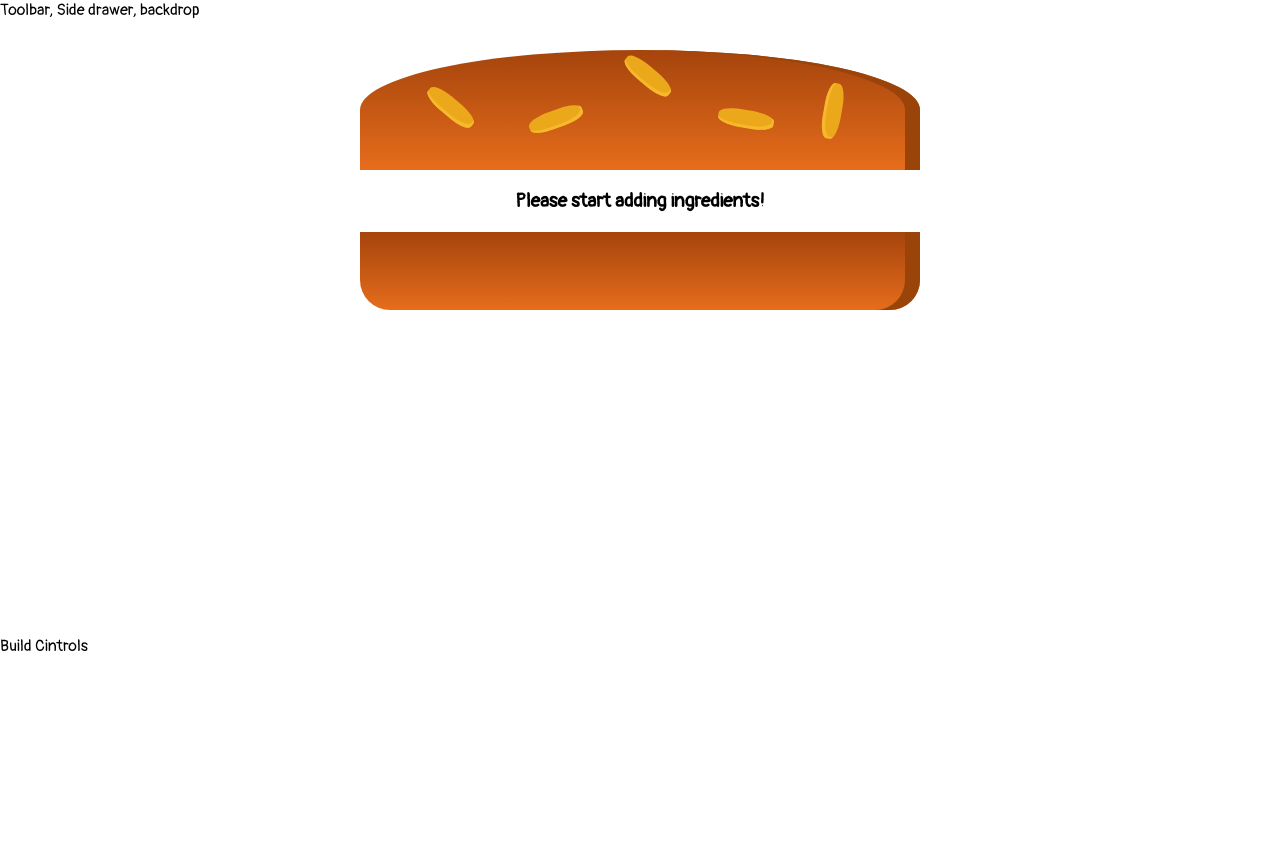
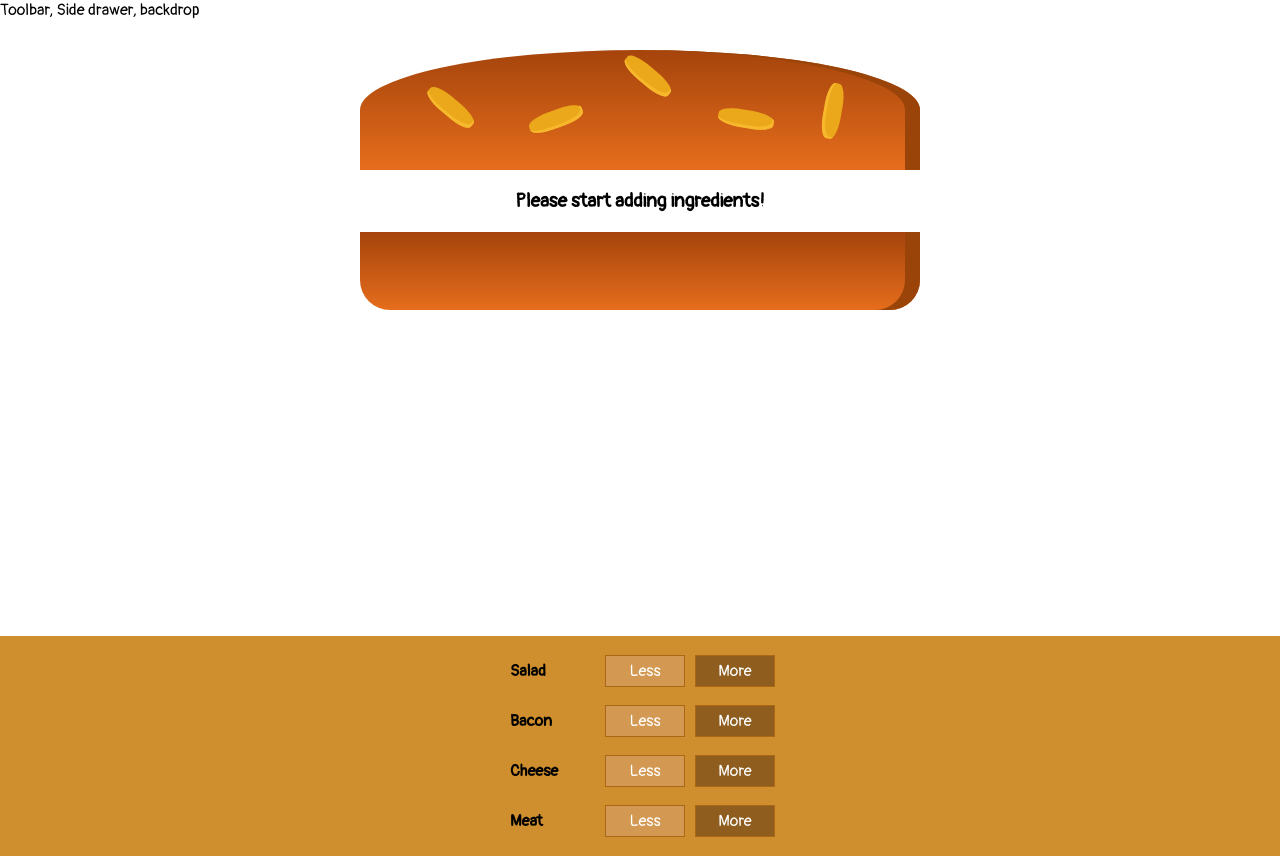
Before and after one commit to meghnavarma0/burger-maker, a React (Create React App) app: page / in a window 1280 px wide. Before the commit the page ends 800 px from the top, so only its background shows below. Built offline with nearby package versions, Linux system fonts and the light colour scheme.

Commit message:
build controls added

```diff
--- a/src/components/Burger/BuildControls/BuildControls.js
+++ b/src/components/Burger/BuildControls/BuildControls.js
@@ -1,5 +1,19 @@
 import React from 'react';
+import BuildControl from './BuildControl/BuildControl';
+import classes from './BuildControls.module.css';
 
-const buildControls = props => {};
+const controls = [
+	{ label: 'Salad', type: 'salad' },
+	{ label: 'Bacon', type: 'bacon' },
+	{ label: 'Cheese', type: 'cheese' },
+	{ label: 'Meat', type: 'meat' }
+];
 
+const buildControls = props => (
+	<div className={classes.BuildControls}>
+		{controls.map(ctrl => (
+			<BuildControl key={ctrl.label} label={ctrl.label} />
+		))}
+	</div>
+);
 export default buildControls;
--- a/src/containers/BurgerBuilder/BurgerBuilder.js
+++ b/src/containers/BurgerBuilder/BurgerBuilder.js
@@ -1,6 +1,7 @@
 import React, { Component } from 'react';
 import Auxiliary from '../../hoc/Auxiliary';
 import Burger from '../../components/Burger/Burger';
+import BuildControls from '../../components/Burger/BuildControls/BuildControls';
 
 class BurgerBuilder extends Component {
 	state = {
@@ -15,7 +16,7 @@
 		return (
 			<Auxiliary>
 				<Burger ingredients={this.state.ingredients} />
-				<div>Build Cintrols</div>
+				<BuildControls />
 			</Auxiliary>
 		);
 	}
```
